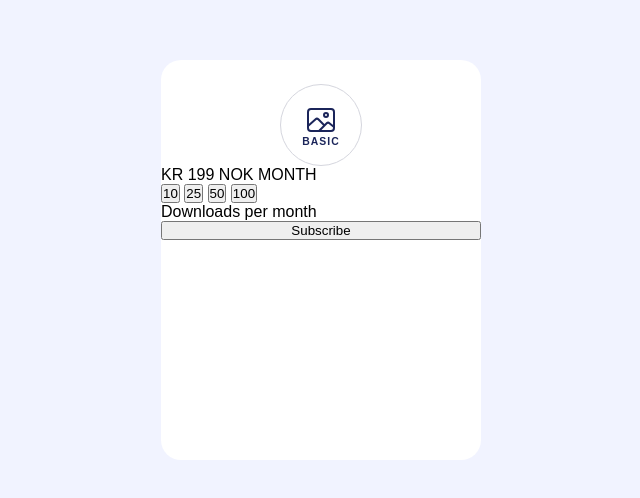
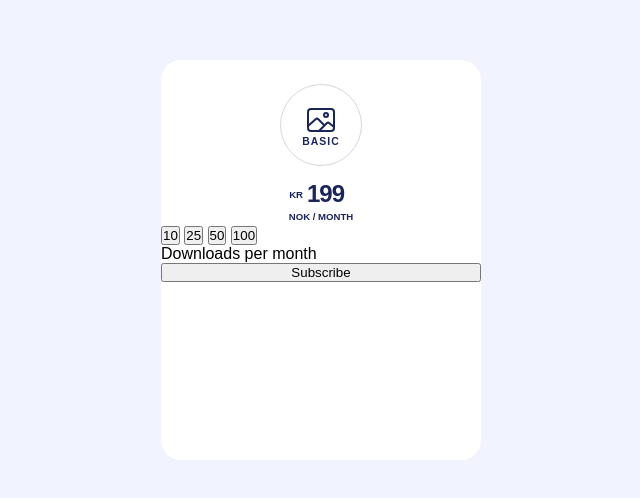
Before and after one commit to wwartick/ict-subscription-plan, a plain HTML site: page index.html in a window 1280 px wide. Shown: the part 140-638 px from the top of the page, without its empty margins (319-959 px from the left). Drawn offline with nearby package versions, Linux system fonts and the light colour scheme.

Commit message:
rate css

```diff
--- a/index.html
+++ b/index.html
@@ -18,7 +18,7 @@
             <div id="rate-container">
                 <span id="plan-lang"> KR</span>
                 <span id="plan-price"> 199</span>
-                <span id="currency-month">NOK MONTH</span>
+                <span id="currency-month">NOK / MONTH</span>
             </div>
 
             <div id="download-container">
--- a/style.css
+++ b/style.css
@@ -51,3 +51,38 @@ ion-icon{
     font-size: .65em;
     letter-spacing: 1px;
 }
+
+#rate-container{
+    display: grid;
+    align-self: center;
+    align-items: center;
+    margin-top: .75em;
+    grid-template: 2em 1em / 1.5em 3.5em;
+}
+
+#plan-lang,
+#currency-month{
+    color: var(--main-color);
+    font-size: .6em;
+    font-weight: 600;
+}
+
+#plan-lang{
+    margin-right: 2px;
+    justify-self: end;
+}
+
+#plan-price{
+    color: var(--main-color);
+    font-size: 1.5em;
+    font-weight: 800;
+    letter-spacing: -1px;
+    margin-left: 2px;
+    justify-self: start
+}
+
+#currency-month{
+    grid-column: 1/3;
+    margin-top: -4px;
+    justify-self: center;
+}
```
